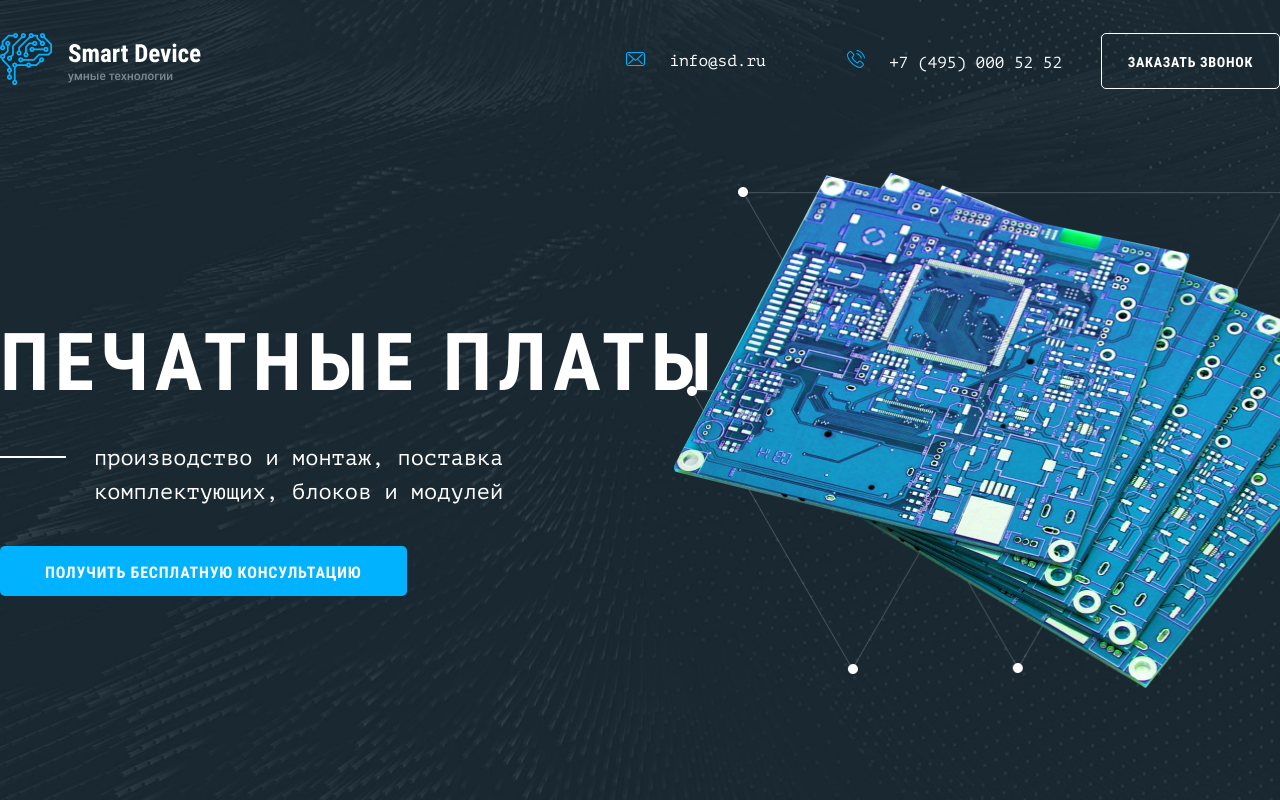
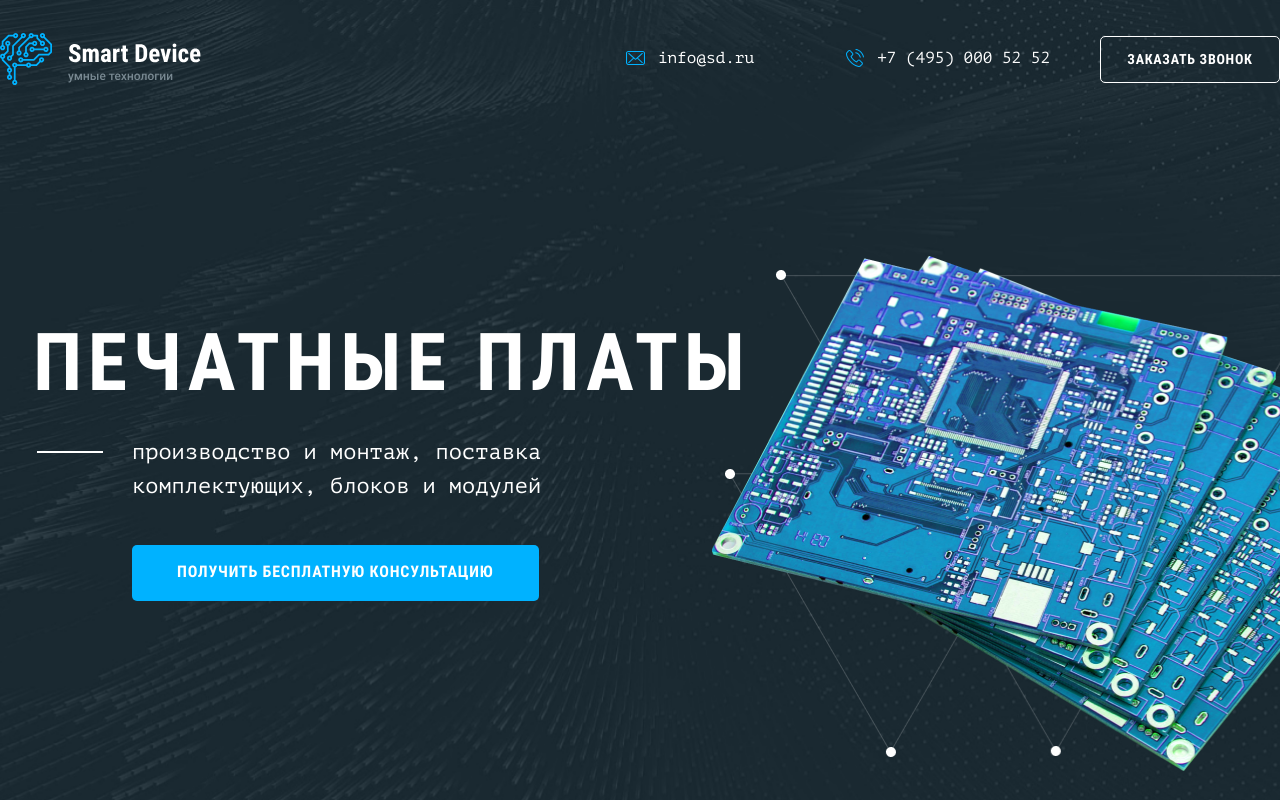
Before and after one commit to alenushka-jpg/gramovich__smart-device, a website: page source/index.html in a window 1280 px wide. Shown: the top 800 px of the page. Drawn offline with nearby package versions, Linux system fonts and the light colour scheme; files that its build step writes are made by us from their sources; files whose address does not match are found by name.

Commit message:
Подгоняет Pixel Perfect секции page-footer и promo

```diff
--- a/source/sass/blocks/contacts-list.scss
+++ b/source/sass/blocks/contacts-list.scss
@@ -2,7 +2,7 @@
   display: flex;
   align-items: center;
   justify-content: space-between;
-  width: 436px;
+  width: 424px;
   padding: 0;
   margin: 0;
   list-style: none;
@@ -10,10 +10,17 @@
   @media (max-width: $tablet-width) {
     width: 83px;
   }
+
+  @media (max-width: $mobile-width) {
+    width: 73px;
+  }
 }
 
 .contacts-list a {
-  display: block;
+  display: flex;
+  align-items: center;
+  padding-top: 8px;
+  padding-bottom: 10px;
   line-height: 18px;
   color: $basic-white;
   text-decoration: none;
@@ -34,7 +41,7 @@
 }
 
 .contacts-list span {
-  margin-left: 15px;
+  margin-left: 13px;
 
   @media (max-width: $tablet-width) {
     display: none;
--- a/source/sass/blocks/page-header.scss
+++ b/source/sass/blocks/page-header.scss
@@ -1,33 +1,47 @@
 .page-header {
-  margin-bottom: -122px;
-  background-color: $additional-dark;
+  position: absolute;
+  top: 0;
+  left: 50%;
+  width: 100%;
+  transform: translateX(-50%);
+
+  @media (max-width: $tablet-width) {
+    left: auto;
+    transform: none;
+    width: 100%;
+  }
 }
 
 .page-header__container {
   display: flex;
   justify-content: space-between;
+  width: 100%;
+  max-width: 1411px;
   padding-top: 33px;
   padding-bottom: 33px;
 
   @media (max-width: $tablet-width) {
-    padding-top: 27px;
+    padding-top: 20px;
     padding-bottom: 27px;
+    width: 100%;
   }
 
   @media (max-width: $mobile-width) {
-    padding-top: 17px;
+    padding-top: 14px;
     padding-bottom: 17px;
   }
 }
 
 .page-header a {
-  display: block;
+  display: flex;
+  align-items: center;
 }
 
 .page-header__contacts {
   display: flex;
+  justify-content: space-between;
+  align-items: center;
   width: 654px;
-  justify-content: space-between;
 
   @media (max-width: $tablet-width) {
     width: auto;
@@ -35,7 +49,8 @@
 }
 
 .page-header button {
-  padding: 14px 26px 13px;
+  padding: 14px 13px 15px;
+  width: 180px;
   font-family: "Roboto Condensed", "Courier New", monospace;
   font-weight: 700;
   font-size: 14px;
--- a/source/sass/blocks/promo.scss
+++ b/source/sass/blocks/promo.scss
@@ -4,27 +4,27 @@
   background-position: center;
   background-repeat: no-repeat;
   background-size: cover;
+  overflow: hidden;
 }
 
 .promo__container {
   position: relative;
   max-width: 1490px;
-  padding: 316px 0 275px;
-  overflow: hidden;
+  padding: 316px 33px 275px;
 
   @media (max-width: $tablet-width) {
-    padding: 188px 200px 162px 90px;
+    padding: 188px 200px 163px 88px;
   }
 
   @media (max-width: $mobile-width) {
-    padding: 286px 18px 70px;
+    padding: 286px 15px 70px;
   }
 }
 
 .promo h1 {
   position: relative;
   margin-top: 0;
-  margin-bottom: 31px;
+  margin-bottom: 25px;
   font-family: "Roboto Condensed", "Courier New", monospace;
   font-weight: 700;
   font-size: 80px;
@@ -35,12 +35,13 @@
   z-index: 1;
 
   @media (max-width: $tablet-width) {
+    margin-bottom: 29px;
     font-size: 60px;
     line-height: 70px;
   }
 
   @media (max-width: $mobile-width) {
-    margin-bottom: 30px;
+    margin-bottom: 26px;
     font-size: 40px;
     line-height: 47px;
   }
@@ -49,9 +50,9 @@
 .promo p {
   position: relative;
   width: 50%;
-  padding-left: 94px;
+  padding-left: 99px;
   margin-top: 0;
-  margin-bottom: 37px;
+  margin-bottom: 42px;
   font-size: 22px;
   line-height: 34px;
   color: $basic-white;
@@ -59,8 +60,8 @@
 
   &::after {
     position: absolute;
-    top: 15px;
-    left: 0;
+    top: 16px;
+    left: 4px;
     content: "";
     width: 66px;
     height: 2px;
@@ -69,7 +70,8 @@
 
   @media (max-width: $tablet-width) {
     width: auto;
-    padding-left: 48px;
+    padding-left: 51px;
+    margin-bottom: 55px;
     font-size: 18px;
     line-height: 156.8%;
 
@@ -79,7 +81,7 @@
   }
 
   @media (max-width: $mobile-width) {
-    margin-bottom: 42px;
+    margin-bottom: 41px;
     font-size: 16px;
   }
 }
@@ -87,8 +89,9 @@
 .promo a {
   display: inline-block;
   max-width: 407px;
+  margin-left: 99px;
+  padding: 17px 45px 20px;
   font-family: "Roboto Condensed", "Courier New", monospace;
-  padding: 17px 45px 14px;
   font-weight: 700;
   line-height: 19px;
   letter-spacing: 0.05em;
@@ -100,13 +103,15 @@
 
   @media (max-width: $tablet-width) {
     max-width: 379px;
-    padding: 17px 31px 14px;
+    padding: 17px 31px 19px;
+    margin-left: 51px;
   }
 
   @media (max-width: $mobile-width) {
     width: 100%;
-    padding-left: 30px;
+    padding-left: 35px;
     padding-right: 30px;
+    margin-left: 0;
   }
 }
 
@@ -126,9 +131,9 @@
 
 .promo__picture {
   position: absolute;
-  top: 33px;
+  top: 116px;
   left: 100%;
-  margin-left: -48%;
+  margin-left: -45%;
   height: 655px;
   width: 48%;
   background-image: url("../img/chip.png");
@@ -139,7 +144,7 @@
   @media (max-width: $tablet-width) {
     left: auto;
     right: 0;
-    top: 10px;
+    top: 0;
     margin-left: 0;
     width: 330px;
     height: 466px;
--- a/source/sass/global.scss
+++ b/source/sass/global.scss
@@ -12,6 +12,7 @@ html {
 }
 
 body {
+  position: relative;
   font-family: "PT Mono", "Courier New", monospace;
   font-size: 16px;
   font-weight: 400;
```
Also changed, not shown: build/css/style.min.css, 1 other file.
